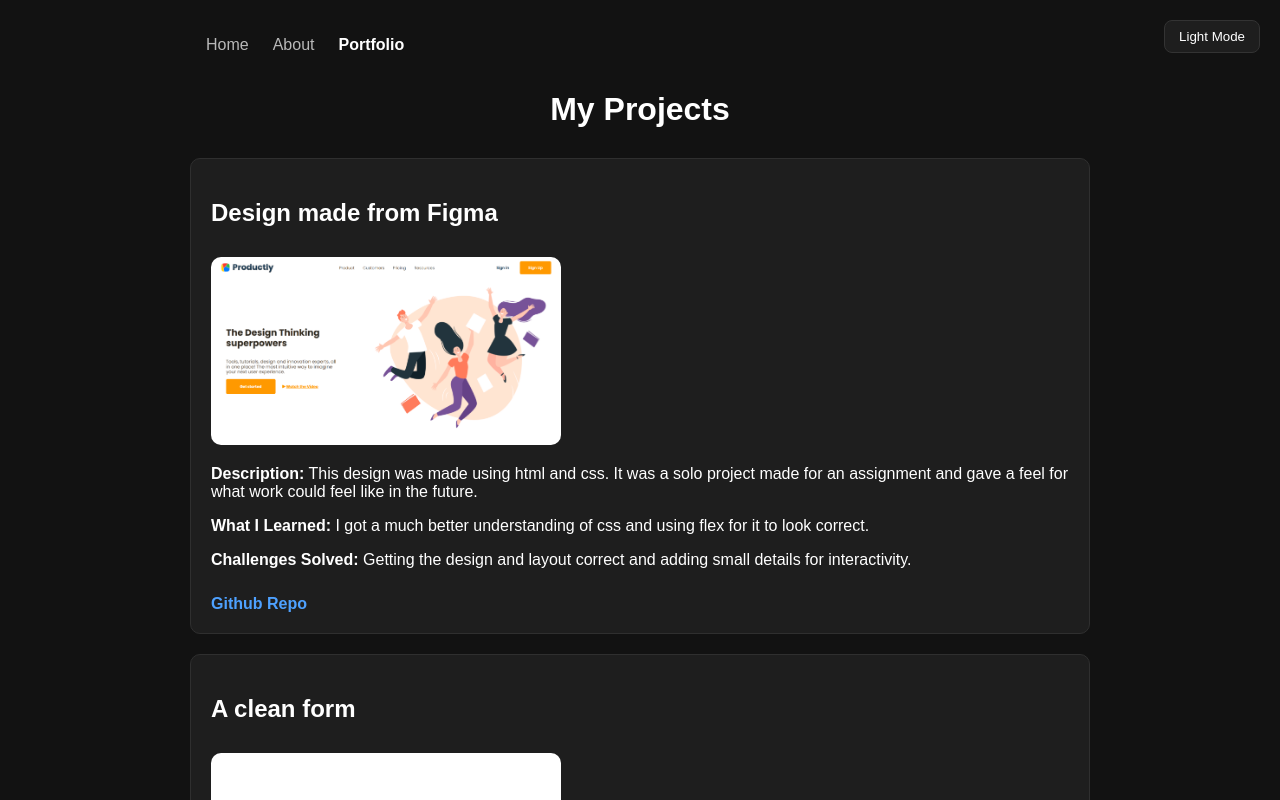
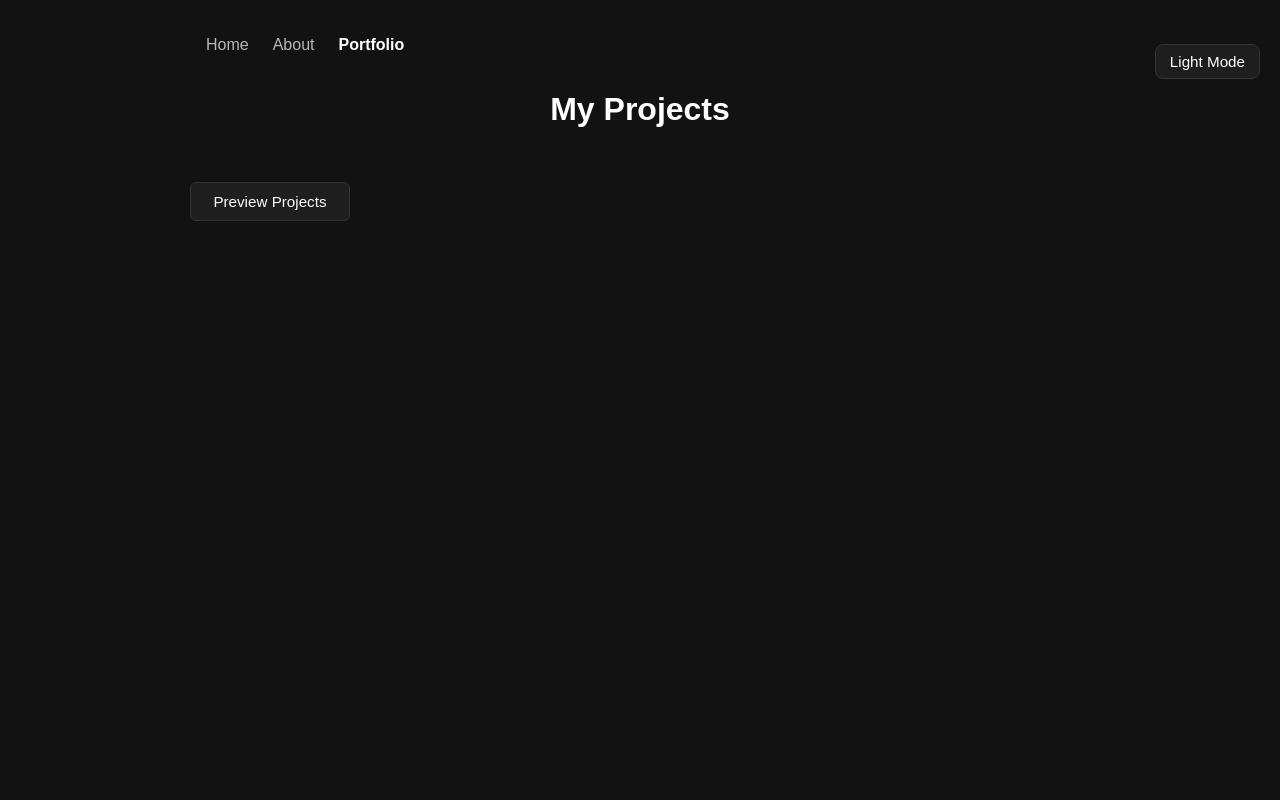
Before and after one commit to Elias-Khaz/react-project, a React (Vite) app in the folder react-project/: page /portfolio in a window 1280 px wide. Shown: the top 800 px of the page. Built offline with nearby package versions, Linux system fonts and the light colour scheme.

Commit message:
added preview button and styling

```diff
--- a/react-project/src/index.css
+++ b/react-project/src/index.css
@@ -89,3 +89,33 @@ body.light-mode .toggle-theme {
   opacity: 1;
   font-weight: 600;
 }
+
+button {
+  background-color: #1f1f1f;
+  color: #ffffff;
+  border: 1px solid #333;
+  padding: 0.6rem 1.4rem;
+  border-radius: 6px;
+  cursor: pointer;
+  font-size: 0.95rem;
+  margin: 1.5rem 0;
+  transition: background-color 0.2s ease, transform 0.1s ease;
+}
+
+button:hover {
+  background-color: #2a2a2a;
+}
+
+button:active {
+  transform: scale(0.97);
+}
+
+body.light-mode button {
+  background-color: #e5e5e5;
+  color: #111;
+  border: 1px solid #ccc;
+}
+
+body.light-mode button:hover {
+  background-color: #d6d6d6;
+}
--- a/react-project/src/pages/portfolio.jsx
+++ b/react-project/src/pages/portfolio.jsx
@@ -1,15 +1,27 @@
+import { useState } from "react";
+
 import ProjectOne from "../components/projectOne";
 import ProjectTwo from "../components/projectTwo";
 import ProjectThree from "../components/projectThree";
 
 function Portfolio() {
+  const [showProjects, setShowProjects] = useState(false);
+
   return (
     <div>
       <h1>My Projects</h1>
 
-      <ProjectOne />
-      <ProjectTwo />
-      <ProjectThree />
+      <button onClick={() => setShowProjects(!showProjects)}>
+        {showProjects ? "Hide Projects" : "Preview Projects"}
+      </button>
+
+      {showProjects && (
+        <>
+          <ProjectOne />
+          <ProjectTwo />
+          <ProjectThree />
+        </>
+      )}
     </div>
   );
 }
```
